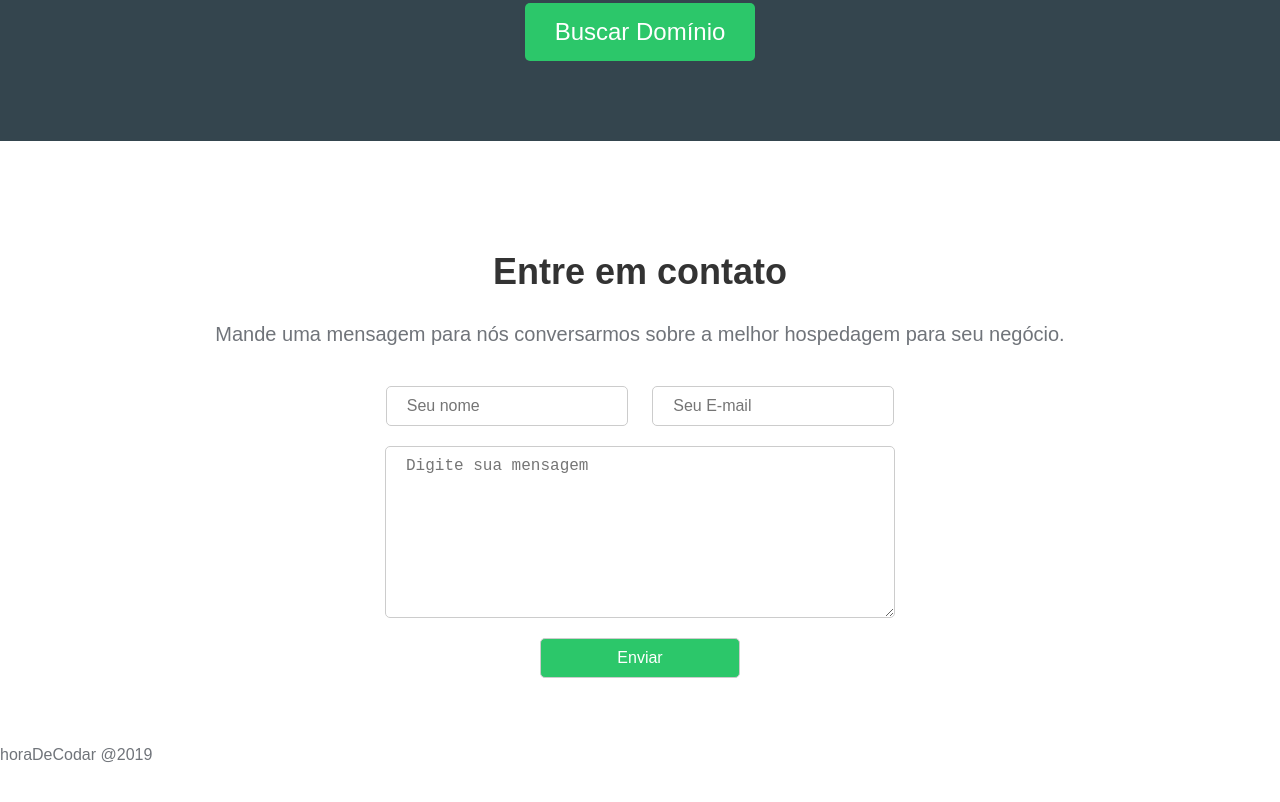
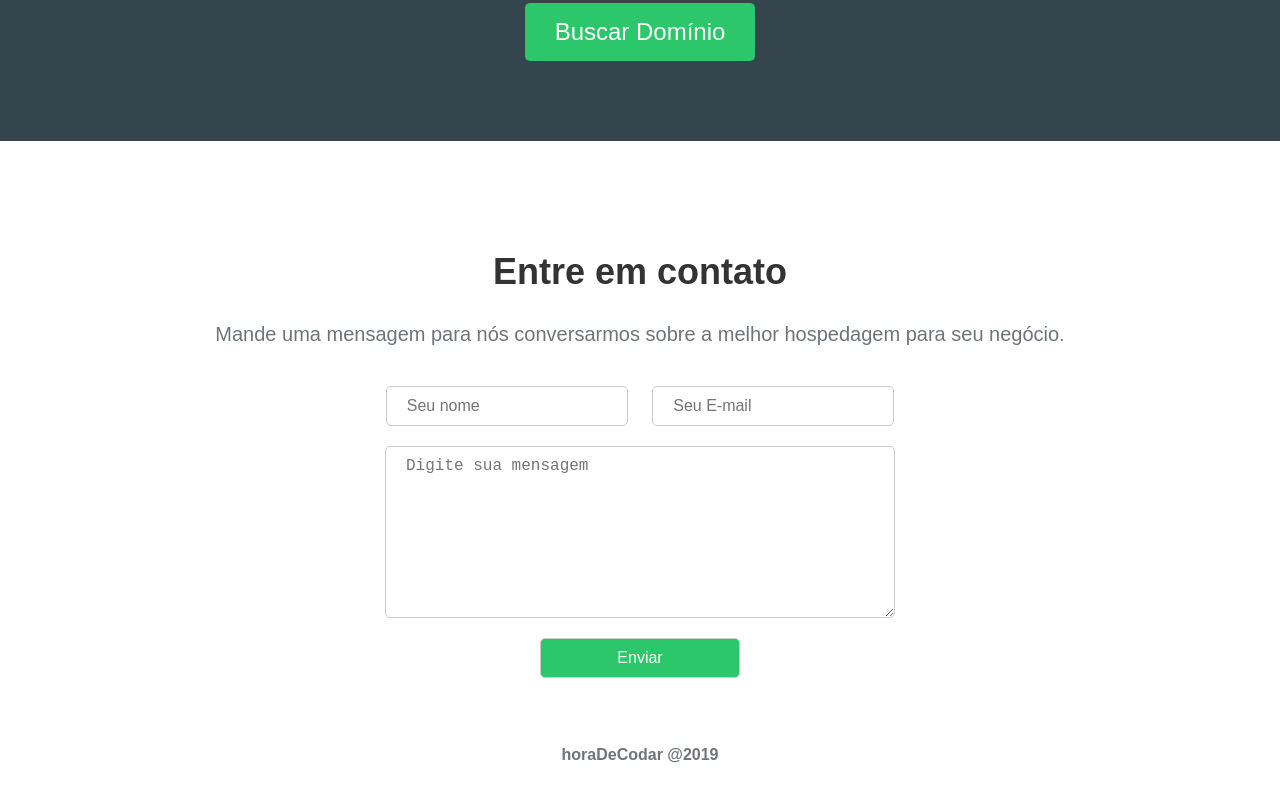
Before and after one commit to JohnEricJahn/Projeto-HDC_Host, a plain HTML site: page index.html in a window 1280 px wide. Shown: the part 2246-3048 px from the top of the page. Before the commit the page ends 3026 px from the top, so only its background shows below. Drawn offline with Linux system fonts and the light colour scheme.

Commit message:
Footer Estilização

```diff
--- a/styles.css
+++ b/styles.css
@@ -318,3 +318,11 @@ nav {
     color: #FFF;
     cursor: pointer;
 }
+
+/* FOOTER */
+
+footer {
+    text-align: center;
+    font-weight: bold;
+    margin-bottom: 50px;
+}
```
